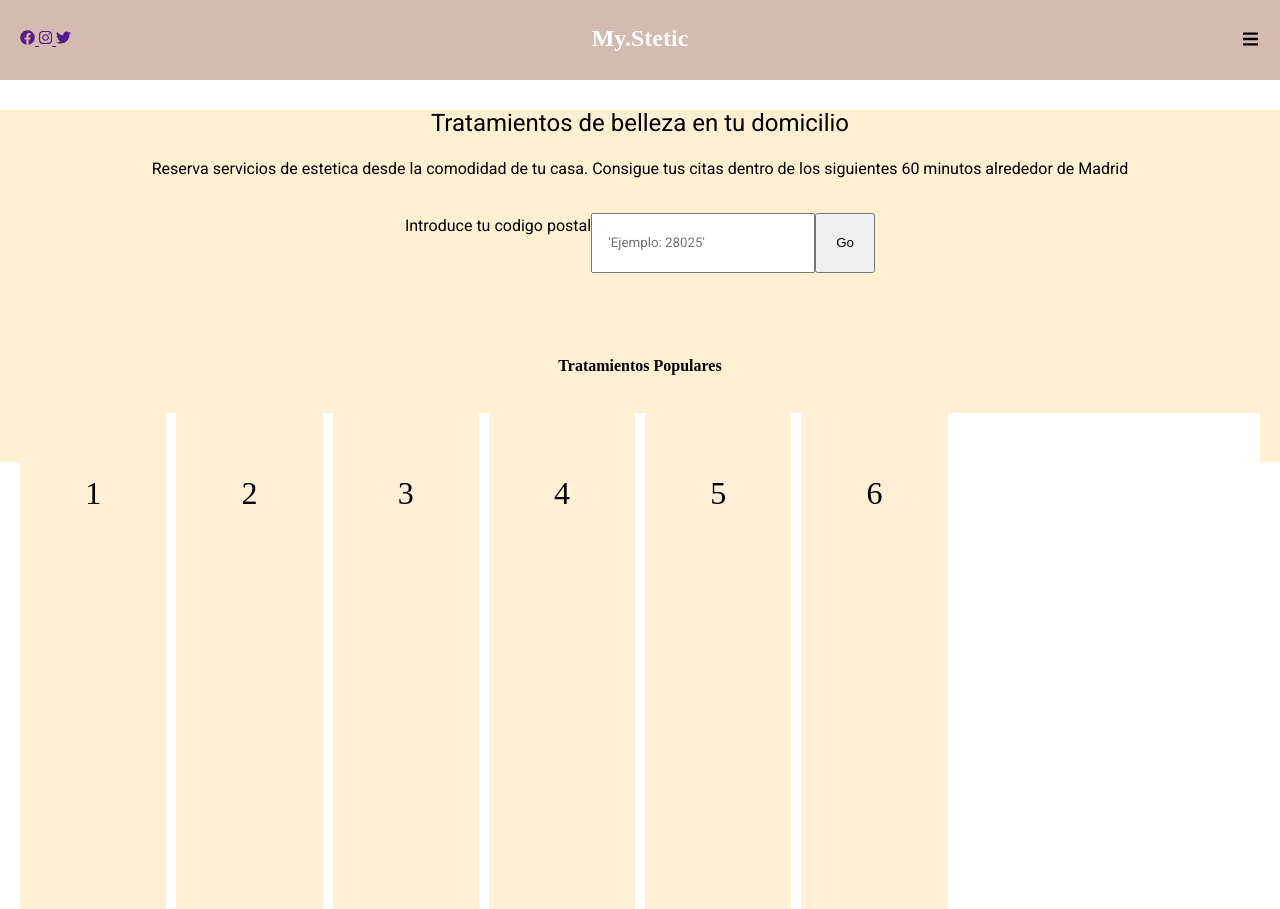
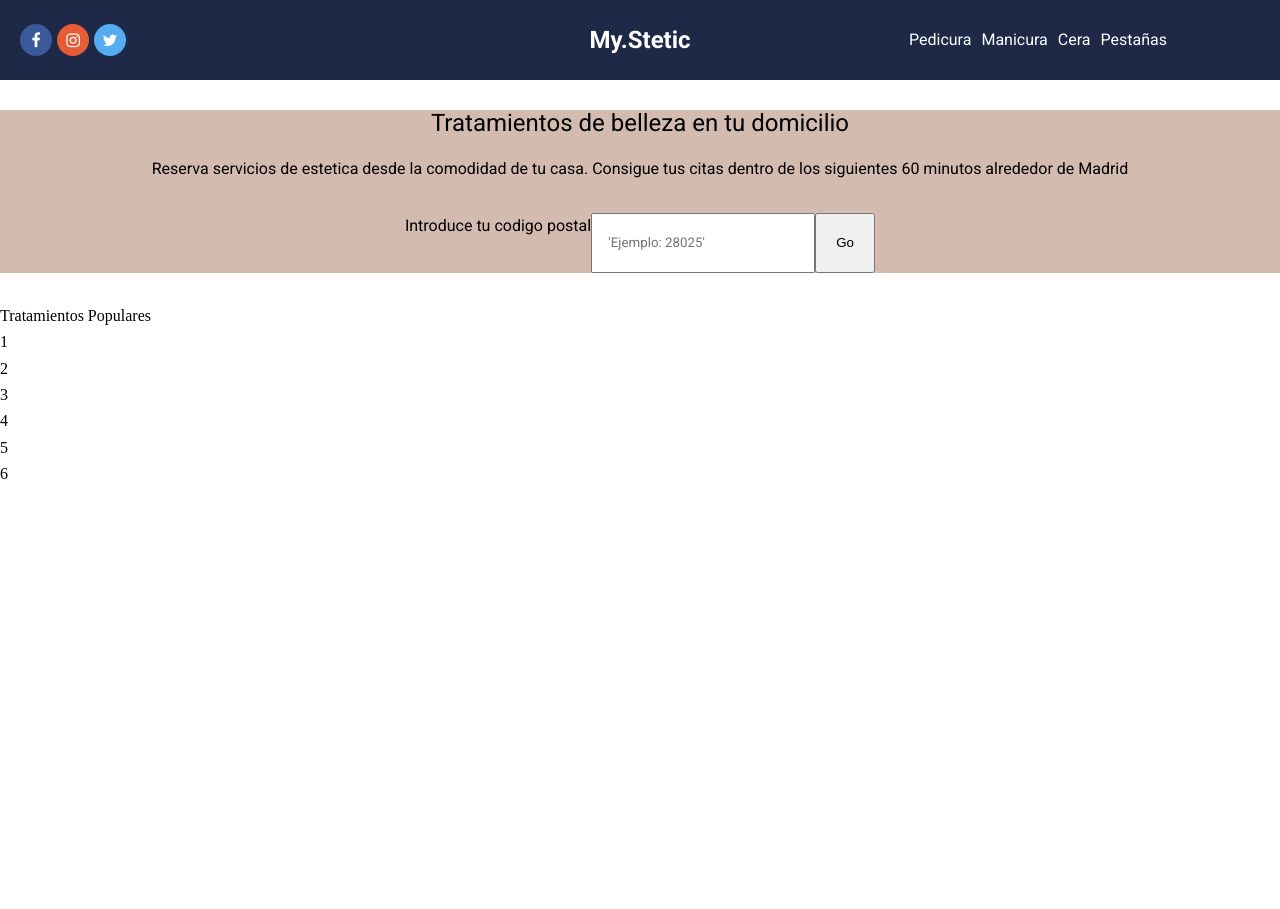
Before and after one commit to PaulMejiaMendoza/Personal-Project, a plain HTML site: page index.html in a window 1280 px wide. After the commit the page ends 800 px from the top, so only its background shows below. Drawn offline with Linux system fonts and the light colour scheme.

Commit message:
actualizacion del navbar

```diff
--- a/index.html
+++ b/index.html
@@ -9,46 +9,28 @@
 </head>
 
 <body>
-  <header class="mainheader">
-    <div class="social-icons">
-      <a href="">
-        <svg height='15px' aria-hidden="true" focusable="false" data-prefix="fab" data-icon="facebook"
-          class="svg-inline--fa fa-facebook fa-w-16" role="img" xmlns="http://www.w3.org/2000/svg"
-          viewBox="0 0 512 512">
-          <path fill="currentColor"
-            d="M504 256C504 119 393 8 256 8S8 119 8 256c0 123.78 90.69 226.38 209.25 245V327.69h-63V256h63v-54.64c0-62.15 37-96.48 93.67-96.48 27.14 0 55.52 4.84 55.52 4.84v61h-31.28c-30.8 0-40.41 19.12-40.41 38.73V256h68.78l-11 71.69h-57.78V501C413.31 482.38 504 379.78 504 256z">
-          </path>
-        </svg>
-      </a>
-      <a href="">
-        <svg height='15px' aria-hidden="true" focusable="false" data-prefix="fab" data-icon="instagram"
-          class="svg-inline--fa fa-instagram fa-w-14" role="img" xmlns="http://www.w3.org/2000/svg"
-          viewBox="0 0 448 512">
-          <path fill="currentColor"
-            d="M224.1 141c-63.6 0-114.9 51.3-114.9 114.9s51.3 114.9 114.9 114.9S339 319.5 339 255.9 287.7 141 224.1 141zm0 189.6c-41.1 0-74.7-33.5-74.7-74.7s33.5-74.7 74.7-74.7 74.7 33.5 74.7 74.7-33.6 74.7-74.7 74.7zm146.4-194.3c0 14.9-12 26.8-26.8 26.8-14.9 0-26.8-12-26.8-26.8s12-26.8 26.8-26.8 26.8 12 26.8 26.8zm76.1 27.2c-1.7-35.9-9.9-67.7-36.2-93.9-26.2-26.2-58-34.4-93.9-36.2-37-2.1-147.9-2.1-184.9 0-35.8 1.7-67.6 9.9-93.9 36.1s-34.4 58-36.2 93.9c-2.1 37-2.1 147.9 0 184.9 1.7 35.9 9.9 67.7 36.2 93.9s58 34.4 93.9 36.2c37 2.1 147.9 2.1 184.9 0 35.9-1.7 67.7-9.9 93.9-36.2 26.2-26.2 34.4-58 36.2-93.9 2.1-37 2.1-147.8 0-184.8zM398.8 388c-7.8 19.6-22.9 34.7-42.6 42.6-29.5 11.7-99.5 9-132.1 9s-102.7 2.6-132.1-9c-19.6-7.8-34.7-22.9-42.6-42.6-11.7-29.5-9-99.5-9-132.1s-2.6-102.7 9-132.1c7.8-19.6 22.9-34.7 42.6-42.6 29.5-11.7 99.5-9 132.1-9s102.7-2.6 132.1 9c19.6 7.8 34.7 22.9 42.6 42.6 11.7 29.5 9 99.5 9 132.1s2.7 102.7-9 132.1z">
-          </path>
-        </svg>
-      </a>
-      <a href="">
-        <svg height='15px' aria-hidden="true" focusable="false" data-prefix="fab" data-icon="twitter"
-          class="svg-inline--fa fa-twitter fa-w-16" role="img" xmlns="http://www.w3.org/2000/svg" viewBox="0 0 512 512">
-          <path fill="currentColor"
-            d="M459.37 151.716c.325 4.548.325 9.097.325 13.645 0 138.72-105.583 298.558-298.558 298.558-59.452 0-114.68-17.219-161.137-47.106 8.447.974 16.568 1.299 25.34 1.299 49.055 0 94.213-16.568 130.274-44.832-46.132-.975-84.792-31.188-98.112-72.772 6.498.974 12.995 1.624 19.818 1.624 9.421 0 18.843-1.3 27.614-3.573-48.081-9.747-84.143-51.98-84.143-102.985v-1.299c13.969 7.797 30.214 12.67 47.431 13.319-28.264-18.843-46.781-51.005-46.781-87.391 0-19.492 5.197-37.36 14.294-52.954 51.655 63.675 129.3 105.258 216.365 109.807-1.624-7.797-2.599-15.918-2.599-24.04 0-57.828 46.782-104.934 104.934-104.934 30.213 0 57.502 12.67 76.67 33.137 23.715-4.548 46.456-13.32 66.599-25.34-7.798 24.366-24.366 44.833-46.132 57.827 21.117-2.273 41.584-8.122 60.426-16.243-14.292 20.791-32.161 39.308-52.628 54.253z">
-          </path>
-        </svg>
-      </a>
+  <nav class="mainnav">
+    <ul class="social-icons">
+      <li><a href="https://www.facebook.com/">Facebook</a></li>
+      <li><a href="https://www.instagram.com/">Instagram</a></li>
+      <li><a href="https://twitter.com/">Twitter</a></li>
+    </ul>
+    <button class="mainnav__title">My.Stetic</button>
+    <button class="mainnav__ghostitle">M&S</button>
+    <div class="hamburger">
+      <div class="line"></div>
+      <div class="line"></div>
+      <div class="line"></div>
     </div>
-    <a href="" class="maintitle">My.Stetic</a>
-    <button type="button" class="btn btn__menu">
-      <svg width='15px' height="20px" aria-hidden="true" focusable="false" data-prefix="fas" data-icon="bars"
-        class="svg-inline--fa fa-bars fa-w-14" role="img" xmlns="http://www.w3.org/2000/svg" viewBox="0 0 448 512">
-        <path fill="currentColor"
-          d="M16 132h416c8.837 0 16-7.163 16-16V76c0-8.837-7.163-16-16-16H16C7.163 60 0 67.163 0 76v40c0 8.837 7.163 16 16 16zm0 160h416c8.837 0 16-7.163 16-16v-40c0-8.837-7.163-16-16-16H16c-8.837 0-16 7.163-16 16v40c0 8.837 7.163 16 16 16zm0 160h416c8.837 0 16-7.163 16-16v-40c0-8.837-7.163-16-16-16H16c-8.837 0-16 7.163-16 16v40c0 8.837 7.163 16 16 16z">
-        </path>
-      </svg>
-    </button>
-  </header>
-  <main class="content">
+    <ul class="mainnav__links">
+      <li><a href="#">Pedicura</a> </li>
+      <li><a href="#"></a>Manicura </li>
+      <li><a href="#"></a>Cera</li>
+      <li><a href="#"></a>Pestañas</li>
+    </ul>
+  </nav>
+
+  <section class="content">
     <h1 class="content__title">Tratamientos de belleza en tu domicilio </h1>
     <h2 class="content__subtitle">Reserva servicios de estetica desde la comodidad de tu casa. Consigue tus citas
       dentro de los siguientes 60 minutos alrededor de Madrid</h2>
@@ -57,7 +39,9 @@
         <input id="postcode" placeholder="    'Ejemplo: 28025'" required>
         <button type="submit">Go</button>
       </form>
-      <section class="poptreatments">
+    </section>
+
+    <section class="poptreatments">
         <h2 class="poptreatments__subtitle">Tratamientos Populares</h2>
         <div class="grid">
           <div class="item grid--item1">1</div>
@@ -68,7 +52,6 @@
           <div class="item grid--item6">6</div>
         </div>
       </section>
-  </main>
 </body>
 
 </html>
--- a/sass/components/_header.scss
+++ /dev/null
@@ -1,36 +0,0 @@
-.mainheader {
-  position: relative;
-  display: flex;
-  justify-content: center;
-  align-items: center;
-  height: rem(80px);
-  background-color: #d3bbaf;
-
-  .social-icons {
-    position: absolute;
-    left: 0;
-    margin-left: 20px;
-  }
-
-  .maintitle {
-    width: rem(155px);
-    height: rem(20px);
-    font-family: 'Open-Sans';
-    text-decoration: none;
-    color: #fff;
-    text-align: center;
-    line-height: 1rem;
-    font-size: 1.5rem;
-    font-weight: bold;
-  }
-
-  .btn__menu {
-    position: absolute;
-    margin-left: 20px;
-    height: 60px;
-    width: 60px;
-    background-color: #d3bbaf;
-    border: none;
-    right: 0;
-  }
-}
--- a/sass/components/_icons.scss
+++ b/sass/components/_icons.scss
@@ -1,3 +1,6 @@
+@import "https://cdnjs.cloudflare.com/ajax/libs/font-awesome/4.0.3/css/font-awesome.min.css";
+
+
 $icons: (
   twitter: (
     "ico": "\f099",
@@ -7,32 +10,27 @@ $icons: (
     "ico": "\f09a",
     "color": #3b5998,
   ),
-  github: (
-    "ico": "\f09b",
-    "color": #231f20,
+  instagram: (
+    "ico": "\f16d",
+    "color": #E65C34,
   ),
 );
 
-body {
-  display: flex;
-  align-items: center;
-  justify-content: center;
-  height: 100vh;
-}
+
 
 .social-icons {
   display: flex;
   justify-content: center;
   li + li {
-    margin-left: 1rem;
+    margin-left: rem(5px);
   }
 
   a {
     display: flex;
     align-items: center;
     justify-content: center;
-    width: 3rem;
-    height: 3rem;
+    width: 2rem;
+    height: 2rem;
     border-radius: 50%;
     color: #fff;
     text-decoration: none;
@@ -40,7 +38,7 @@ body {
 
     &::before {
       font-family: 'FontAwesome';
-      font-size: 1.5rem;
+      font-size: 1rem;
     }
     @each $social, $icon in $icons {
       &[href*="#{$social}"] {
--- a/sass/components/_main.scss
+++ b/sass/components/_main.scss
@@ -1,7 +1,7 @@
 .content {
   position: relative;
   max-height: rem(352px);
-  background-color: #fff0d2;
+  background-color: #d3bbaf;
   margin: rem(30px) 0;
   &__title {
     font-family: 'Roboto', 'Open-Sans';
--- /dev/null
+++ b/sass/components/_navbar.scss
@@ -0,0 +1,93 @@
+.mainnav {
+  height: rem(80px);
+  background-color: #1e2847;
+  display: flex;
+  justify-content: center;
+  align-items: center;
+
+  &__ghostitle {
+    display: none;
+  }
+
+  .social-icons {
+    position: absolute;
+    left: 0;
+    margin-left: 20px;
+  }
+
+  &__title {
+    width: rem(115px);
+    height: rem(20px);
+    margin: auto;
+    border: none;
+    font-family: 'Roboto';
+    text-decoration: none;
+    background-color: #1e2847;
+    color: #fff;
+    text-align: center;
+    justify-items: center;
+    line-height: 1rem;
+    font-size: 1.5rem;
+    font-weight: bold;
+    cursor: pointer;
+  }
+
+  &__links {
+    position: absolute;
+    display: flex;
+    list-style: none;
+    width: 30%;
+    height: 100%;
+    right: 0;
+    margin-right: rem(50px);
+    align-items: center;
+    justify-content: center;
+
+    li + li {
+      margin-left: rem(10px);
+    }
+
+    li, a{
+      color: white;
+      text-decoration: none;
+      font-family: 'Roboto';
+      font-size: 1rem;
+    }
+  }
+
+}
+
+
+
+@media screen and (max-width: 768px) {
+  .mainnav{
+    justify-items: center;
+    &__ghostitle{
+      display: inline-block;
+      width: rem(115px);
+      height: rem(20px);
+      margin-left: 40px;
+      border: none;
+      font-family: 'Roboto';
+      text-decoration: none;
+      background-color: #1e2847;
+      color: #fff;
+      line-height: 1rem;
+      font-size: 1.5rem;
+      font-weight: bold;
+      cursor: pointer;
+    }
+    &__title {
+      display: none;
+    }
+
+    .mainnav__links{
+      display: none;
+    }
+
+    .social-icons{
+      margin-left: rem(10px);
+    }
+  }
+
+}
--- a/sass/style.scss
+++ b/sass/style.scss
@@ -16,5 +16,6 @@
 
 //components
 //--------------------
-@import "components/header";
+@import "components/navbar";
+@import "components/icons";
 @import "components/main";
```
Also changed, not shown: _icons/bars-solid.svg (deleted), _icons/facebook-brands.svg (deleted), _icons/instagram-brands.svg (deleted), _icons/twitter-brands.svg (deleted), assets/css/style.css, 1 other file.
